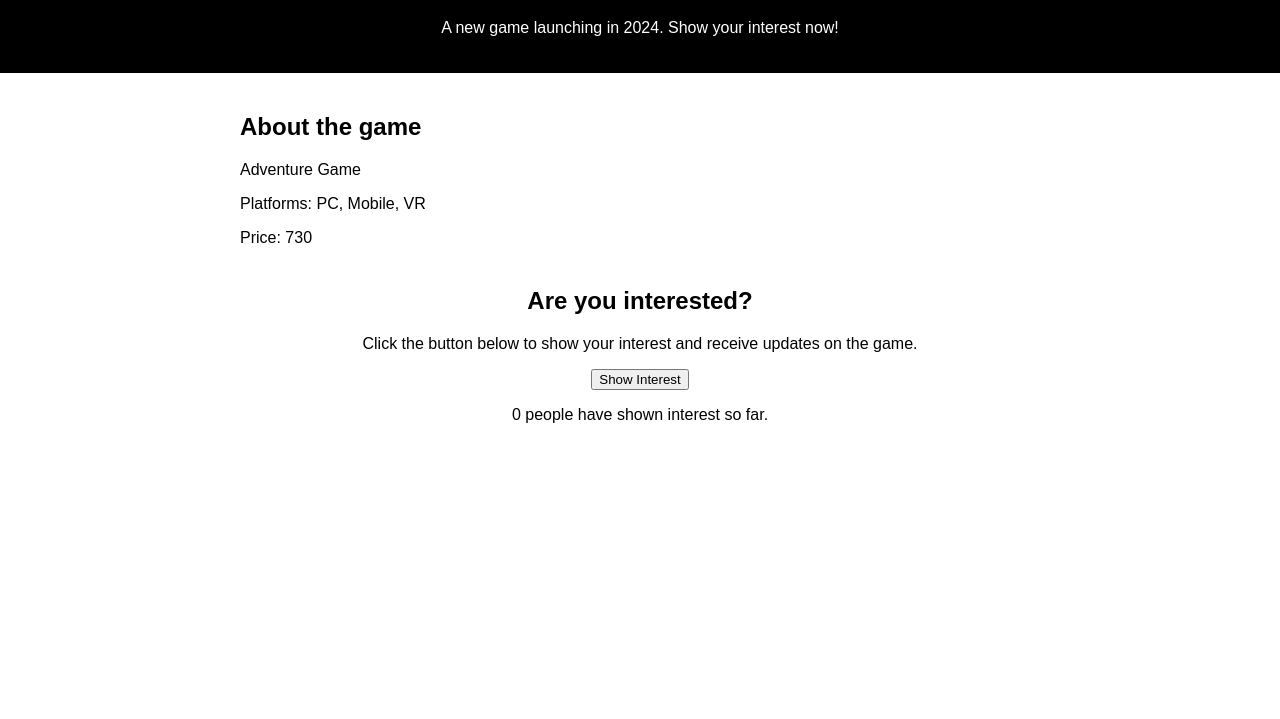
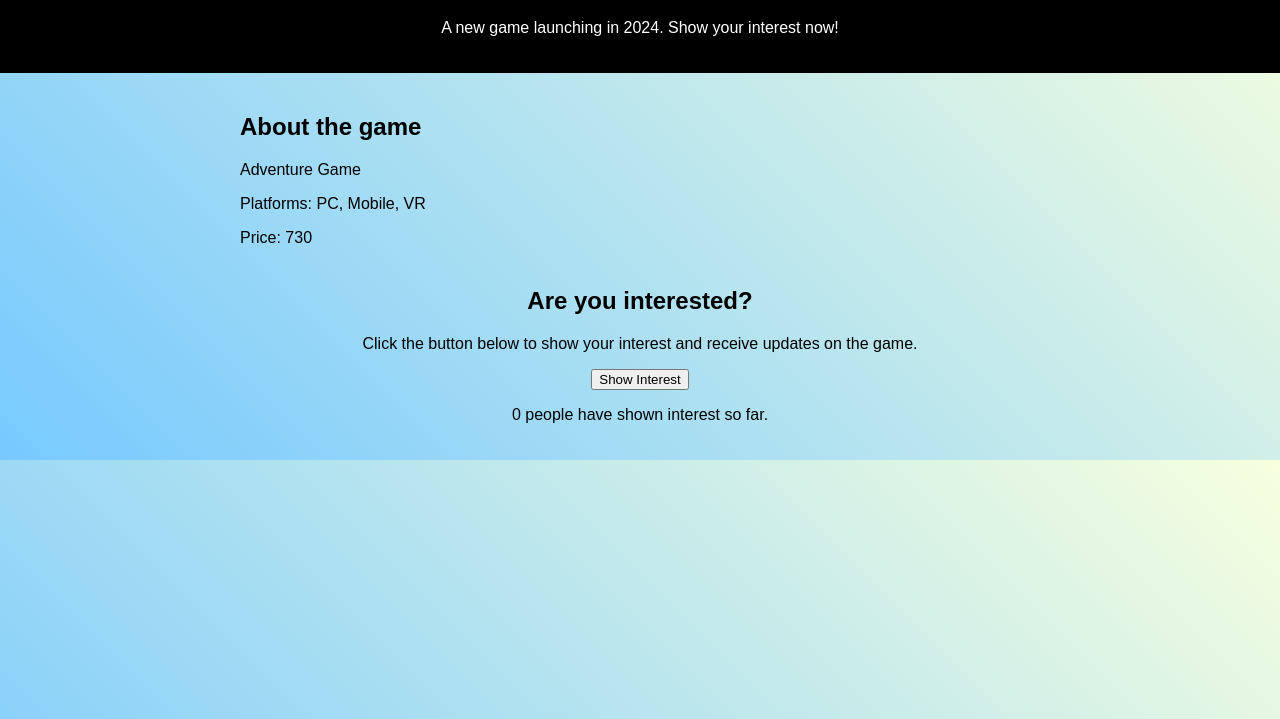
Before and after one commit to tbomb780/badgodgame.github.io, a plain HTML site: page index.html in a window 1280 px wide. Shown: the part 81-800 px from the top of the page. Drawn offline with Linux system fonts and the light colour scheme.

Commit message:
updated styles
background color to linear gradient

```diff
--- a/style.css
+++ b/style.css
@@ -2,6 +2,7 @@ body {
   margin: 0;
   padding: 0;
   font-family: Arial, sans-serif;
+  background: linear-gradient(45deg, rgb(118, 201, 255), rgb(247, 255, 222));
 }
 
 header {
```
